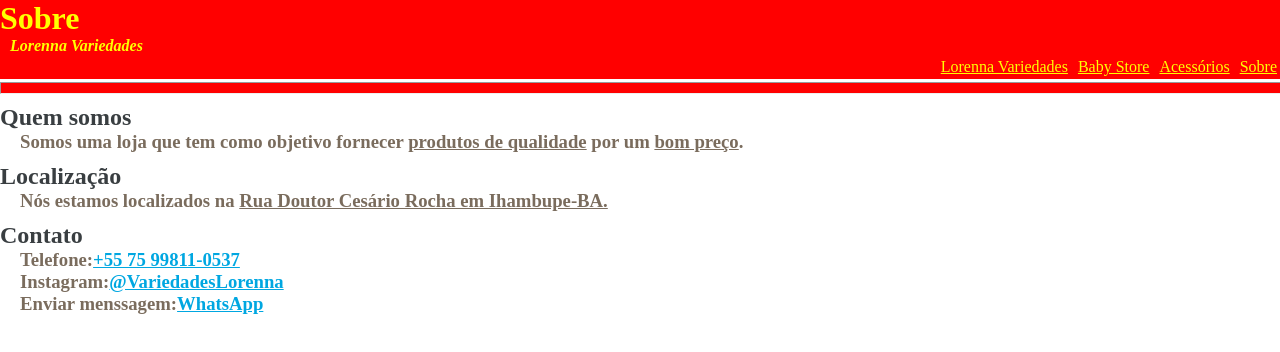
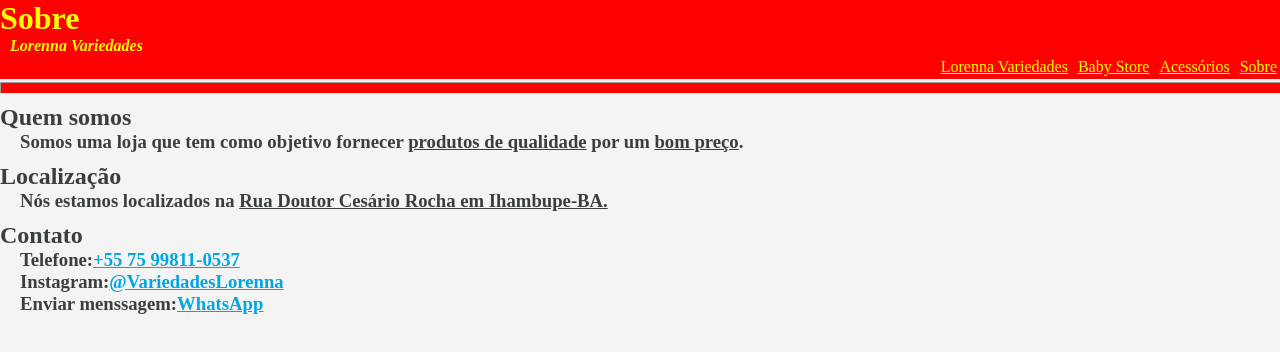
Before and after one commit to Enzo-Gabriel-250/Lorenna_Variedades_Web, a plain HTML site: page sobre.html in a window 1280 px wide. Drawn offline with Linux system fonts and the light colour scheme.

Commit message:
Lorenna_Variedades_Web_1.3

```diff
--- a/acessórios.css
+++ b/acessórios.css
@@ -2,8 +2,8 @@
     margin: 0px;
 }
 body{
-    background-color: white;
-    color: black;
+    background-color: #F4F4F4;
+    color: #393E41;
 }
 header{
     background-color: red;
--- a/baby_store.css
+++ b/baby_store.css
@@ -2,8 +2,8 @@
     margin: 0px;
 }
 body{
-    background-color: white;
-    color: black;
+    background-color: #F4F4F4;
+    color: #393E41;
 }
 header{
     background-color: red;
--- a/index.css
+++ b/index.css
@@ -2,8 +2,8 @@
     margin: 0px;
 }
 body{
-    background-color: white;
-    color: black;
+    background-color: #F4F4F4;
+    color: #393E41;
 }
 header{
     background-color: red;
--- a/sobre.css
+++ b/sobre.css
@@ -2,8 +2,8 @@
     margin: 0px;
 }
 body{
-    background-color: white;
-    color: black;
+    background-color: #F4F4F4 ;
+    color: #393E41;
 }
 header{
     background-color: red;
@@ -37,7 +37,6 @@
 }
 footer div h3{
     text-indent: 20px;
-    color: #7A6C5D;
 }
 footer div nav h3 a{
     color: #00A7E1;
```
